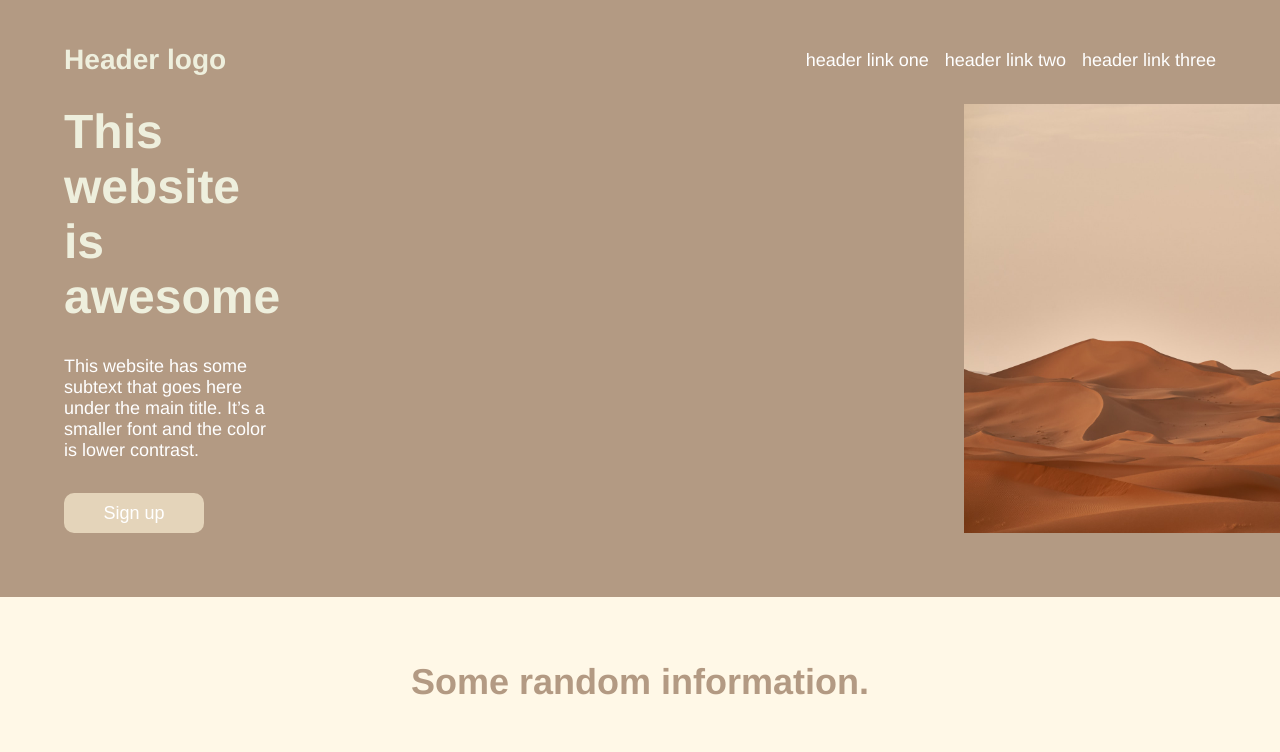
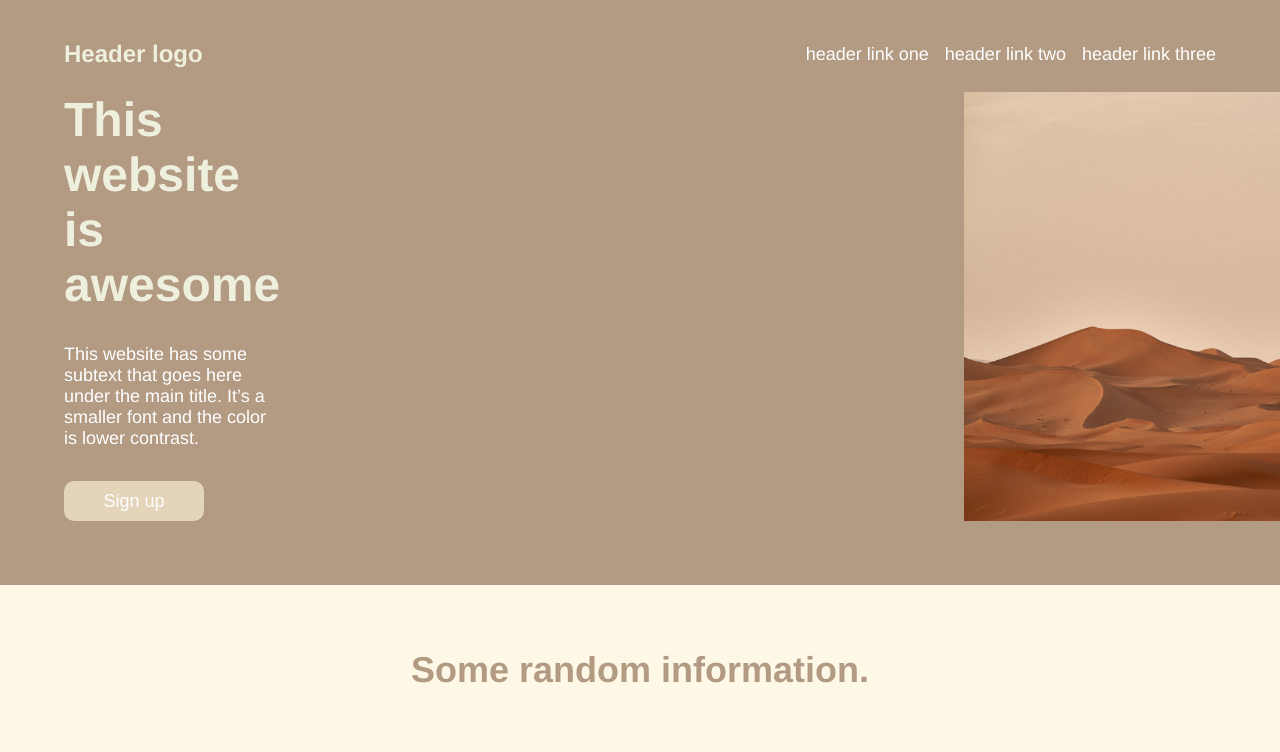
Before and after one commit to greatest-frog/odin-landing-page, a plain HTML site: page index.html in a window 1280 px wide. Shown: the top 752 px of the page. Drawn offline with Linux system fonts and the light colour scheme.

Commit message:
Change the way the logo is styled

```diff
--- a/index.html
+++ b/index.html
@@ -8,9 +8,7 @@
     <body>
         <div class="hero">
             <div class="header">
-                <div class="logo">
-                    <h3>Header logo</h3>
-                </div>
+                <h3>Header logo</h3>
                 <div class="links">
                     <a href="#">header link one</a>
                     <a href="#">header link two</a>
--- a/resources/css/style.css
+++ b/resources/css/style.css
@@ -20,6 +20,12 @@ h2 {
   font-weight: 800;
   align-self: center;
   margin: 0 0 64px 0;
+}
+
+h3 {
+  color: #EEEFDD;
+  font-size: 24px;
+  font-weight: bold;
 }
 
 h4 {
@@ -70,12 +76,6 @@ a {
 
 .hero {
   padding: 16px 64px 64px 64px;
-}
-
-.logo {
-  color: #EEEFDD;
-  font-size: 24px;
-  font-weight: bold;
 }
 
 .links {
```
